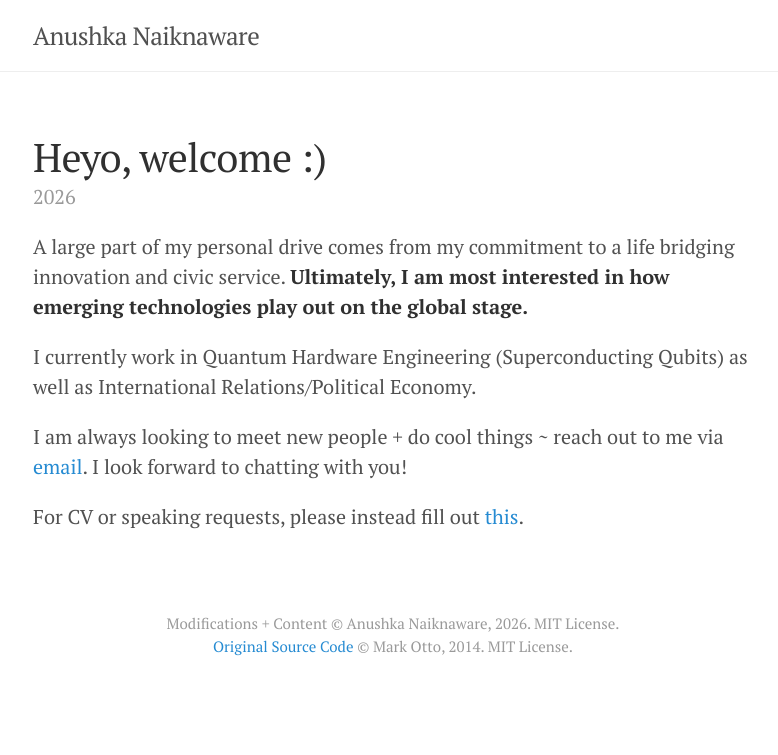
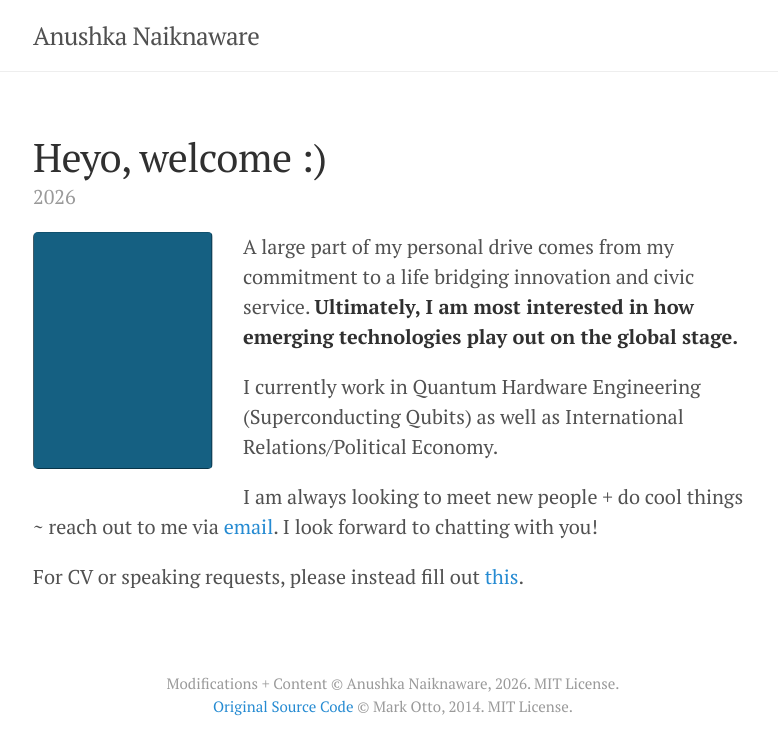
Before and after one commit to anushkanaiknaware/anushkanaiknaware.github.io, a Jekyll site: the page built from _posts/2026-08-20-home.md, in a window 1280 px wide. Shown: the top 755 px of the page, without its empty margins (247-1025 px from the left). Built offline with Jekyll 4.4.1, drawn with Linux system fonts in a browser that asks for light colours.

Commit message:
image test

```diff
--- a/_posts/2026-08-20-home.md
+++ b/_posts/2026-08-20-home.md
@@ -3,6 +3,8 @@ layout: post
 title: Heyo, welcome :)
 season:
 ---
+<img class="home-image" src="{{ '/image.png' | relative_url }}" alt="">
+
 A large part of my personal drive comes from my commitment to a life bridging innovation and civic service. **Ultimately, I am most interested in how emerging technologies play out on the global stage.**
 
 I currently work in Quantum Hardware Engineering (Superconducting Qubits) as well as International Relations/Political Economy.
--- a/public/css/poole.css
+++ b/public/css/poole.css
@@ -234,6 +234,12 @@ img {
   border-radius: 5px;
 }
 
+.home-image {
+  float: left;
+  width: 180px;
+  margin: 0 1.5rem 1rem 0;
+}
+
 /* Tables */
 table {
   margin-bottom: 1rem;
```
Also changed, not shown: image.png (added).
